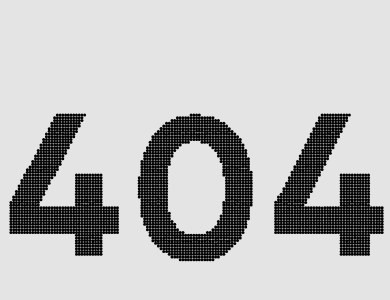
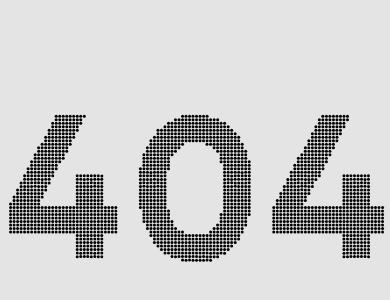
Before and after one commit to dannyrmc/magnetic-dots, a Next.js app: page / in a window 390 px wide. Shown: the part 228-528 px from the top of the page. Built offline with nearby package versions, Linux system fonts and the light colour scheme.

Commit message:
fixed mobile overflow

```diff
--- a/app/layout.tsx
+++ b/app/layout.tsx
@@ -23,7 +23,10 @@ export default function RootLayout({
   children: React.ReactNode;
 }>) {
   return (
-    <html lang="en">
+    <html
+      lang="en"
+      className="overflow-x-hidden overscroll-none md:overscroll-auto"
+    >
       <body
         className={`${geistSans.variable} ${geistMono.variable} antialiased`}
       >
--- a/app/page.tsx
+++ b/app/page.tsx
@@ -3,7 +3,7 @@ import InteractiveDots from "@/app/components/interactive-dots";
 export default function Home() {
   return (
     <div className="flex h-svh w-full justify-center items-center">
-      <main className="flex w-full justify-center items-center">
+      <main className="flex w-full justify-center items-center min-w-0">
         <div className="relative mb-4 w-[500px] h-[224px]">
           <InteractiveDots />
         </div>
--- a/lib/dot-generator.ts
+++ b/lib/dot-generator.ts
@@ -73,7 +73,7 @@ export const generateDots = (
   const dots: Dot[] = [];
 
   // Fixed dot density for consistent appearance
-  const dotDensity = 7; // Lower number = more dots
+  const dotDensity = 9; // Lower number = more dots
 
   //USER ->
 
```
